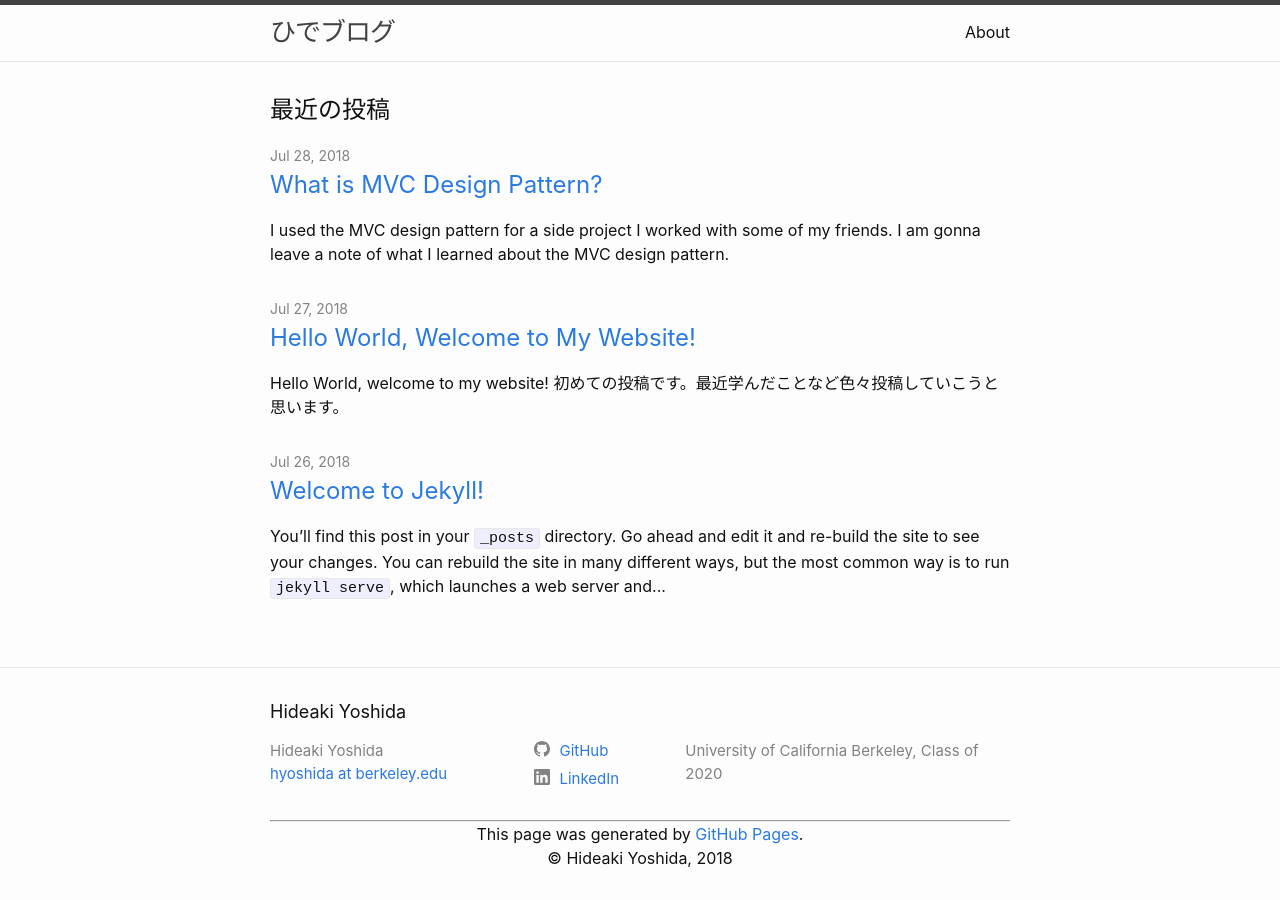
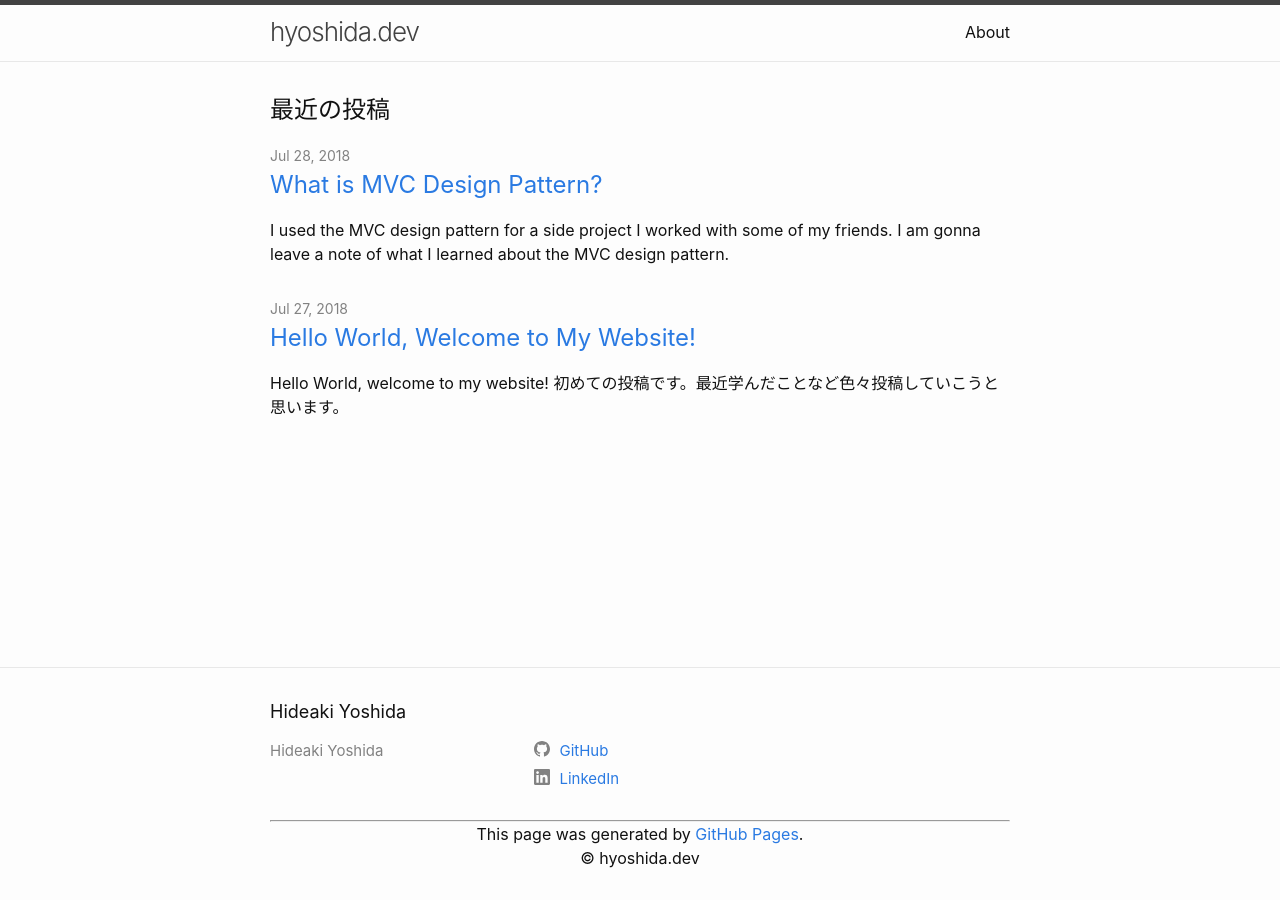
Before and after one commit to hyoshida123/hyoshida123.github.io, a Jekyll site: the page built from index.md, in a window 1280 px wide. Built offline with Jekyll 4.4.1, drawn with Linux system fonts in a browser that asks for light colours.

Commit message:
update site

```diff
--- a/_includes/footer.html
+++ b/_includes/footer.html
@@ -9,9 +9,6 @@
             <div class="footer-col footer-col-1">
                 <ul class="contact-list">
                     <li class="p-name">Hideaki Yoshida</li>
-                    <li>
-                        <a class="u-email" href="mailto:hyoshida@berkeley.edu">hyoshida at berkeley.edu</a>
-                    </li>
                 </ul>
             </div>
 
@@ -35,16 +32,12 @@
                     </li>
                 </ul>
             </div>
-
-            <div class="footer-col footer-col-3">
-                <p>University of California Berkeley, Class of 2020</p>
-            </div>
         </div>
         <hr>
         <div align="center">
             <span class="site-footer-credits">This page was generated by
                 <a href="https://pages.github.com">GitHub Pages</a>.</span>
-            <div>&copy; Hideaki Yoshida, 2018</div>
+            <div>&copy; hyoshida.dev</div>
         </div>
 
     </div>
--- a/_layouts/default.html
+++ b/_layouts/default.html
@@ -1,25 +1,25 @@
 <!DOCTYPE html>
-<html lang="jp">
+<html lang="en">
 
 <head>
     <meta charset="utf-8">
     <meta http-equiv="X-UA-Compatible" content="IE=edge">
     <meta name="viewport" content="width=device-width, initial-scale=1">
     <!-- Begin Jekyll SEO tag v2.7.1 -->
-    <title>ひでブログ</title>
+    <title>hyoshida.dev</title>
     <meta name="generator" content="Jekyll v3.9.0" />
-    <meta property="og:title" content="Hideaki Yoshida" />
+    <meta property="og:title" content="hyoshida.dev" />
     <meta property="og:locale" content="jp_JP" />
-    <meta name="description" content="ブログ" />
-    <meta property="og:description" content="ブログ" />
+    <meta name="description" content="Data Engineer in Japan | データエンジニアリングについて書いています" />
+    <meta property="og:description" content="Data Engineer in Japan | データエンジニアリングについて書いています" />
     <link rel="canonical" href="http://localhost:4000/" />
     <meta property="og:url" content="http://localhost:4000/" />
-    <meta property="og:site_name" content="ひでブログ" />
+    <meta property="og:site_name" content="hyoshida.dev" />
     <script type="application/ld+json">
-{"name":"Hideaki Yoshida","description":"ブログ","@type":"WebSite","url":"http://localhost:4000/","headline":"ひでブログ","@context":"http://schema.org"}</script>
+{"name":"Hideaki Yoshida","description":"ブログ","@type":"WebSite","url":"http://localhost:4000/","headline":"hyoshida.dev","@context":"http://schema.org"}</script>
     <!-- End Jekyll SEO tag -->
     <link rel="stylesheet" href="/assets/main.css">
-    <link type="application/atom+xml" rel="alternate" href="http://localhost:4000/feed.xml" title="ひでブログ" />
+    <link type="application/atom+xml" rel="alternate" href="http://localhost:4000/feed.xml" title="hyoshida.dev" />
     {% include google_analytics.html %}
 </head>
 
@@ -27,7 +27,7 @@
     <header class="site-header" role="banner">
 
         <div class="wrapper">
-            <a class="site-title" rel="author" href="/">ひでブログ</a>
+            <a class="site-title" rel="author" href="/">hyoshida.dev</a>
             {% include navbar.html %}
         </div>
     </header>
--- a/_posts/2018-07-25-welcome-to-jekyll.markdown
+++ /dev/null
@@ -1,25 +0,0 @@
----
-layout: post
-title:  "Welcome to Jekyll!"
-date:   2018-07-25 20:38:38 -0700
-categories: jekyll update
----
-You’ll find this post in your `_posts` directory. Go ahead and edit it and re-build the site to see your changes. You can rebuild the site in many different ways, but the most common way is to run `jekyll serve`, which launches a web server and auto-regenerates your site when a file is updated.
-
-To add new posts, simply add a file in the `_posts` directory that follows the convention `YYYY-MM-DD-name-of-post.ext` and includes the necessary front matter. Take a look at the source for this post to get an idea about how it works.
-
-Jekyll also offers powerful support for code snippets:
-
-{% highlight ruby %}
-def print_hi(name)
-  puts "Hi, #{name}"
-end
-print_hi('Tom')
-#=> prints 'Hi, Tom' to STDOUT.
-{% endhighlight %}
-
-Check out the [Jekyll docs][jekyll-docs] for more info on how to get the most out of Jekyll. File all bugs/feature requests at [Jekyll’s GitHub repo][jekyll-gh]. If you have questions, you can ask them on [Jekyll Talk][jekyll-talk].
-
-[jekyll-docs]: https://jekyllrb.com/docs/home
-[jekyll-gh]:   https://github.com/jekyll/jekyll
-[jekyll-talk]: https://talk.jekyllrb.com/
```
